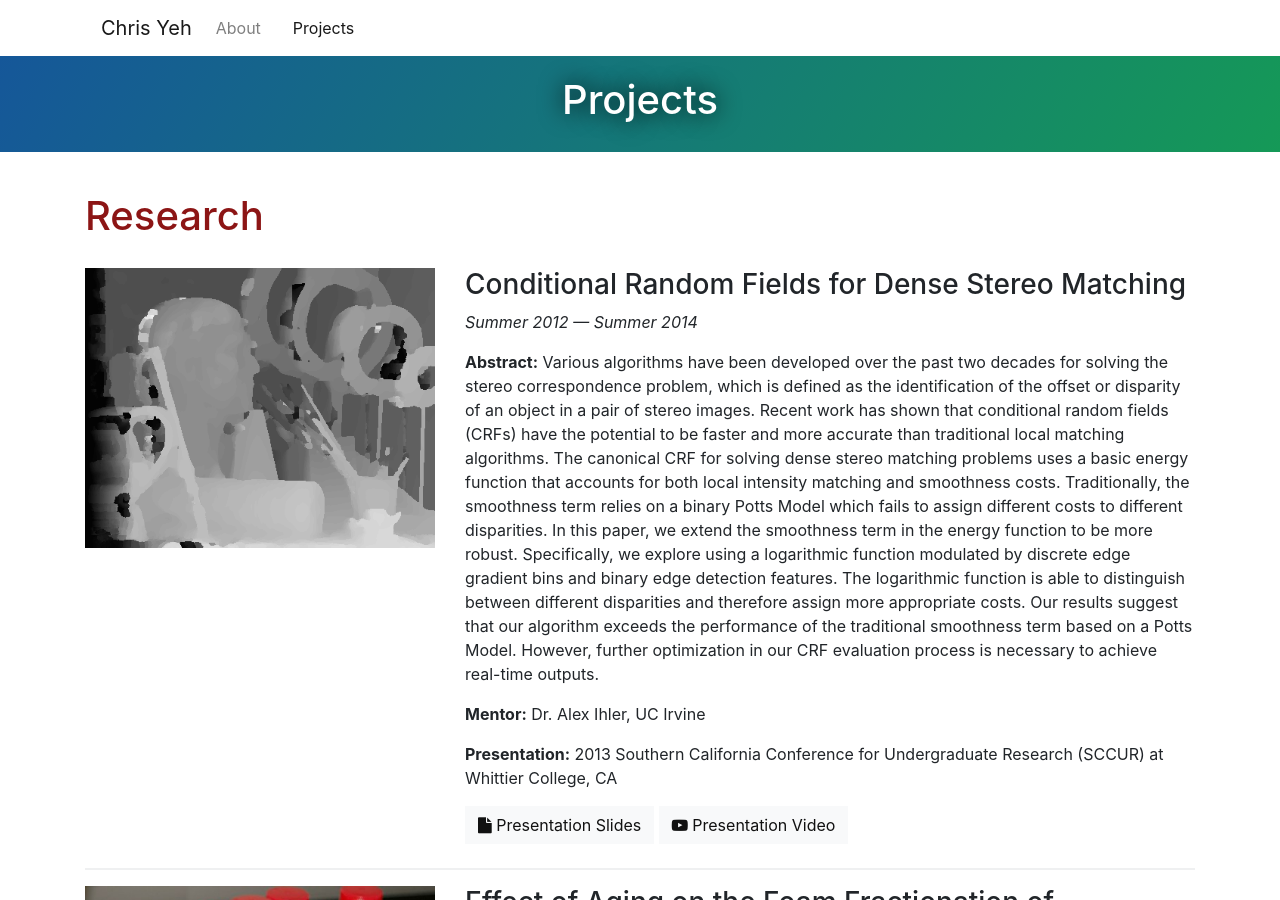
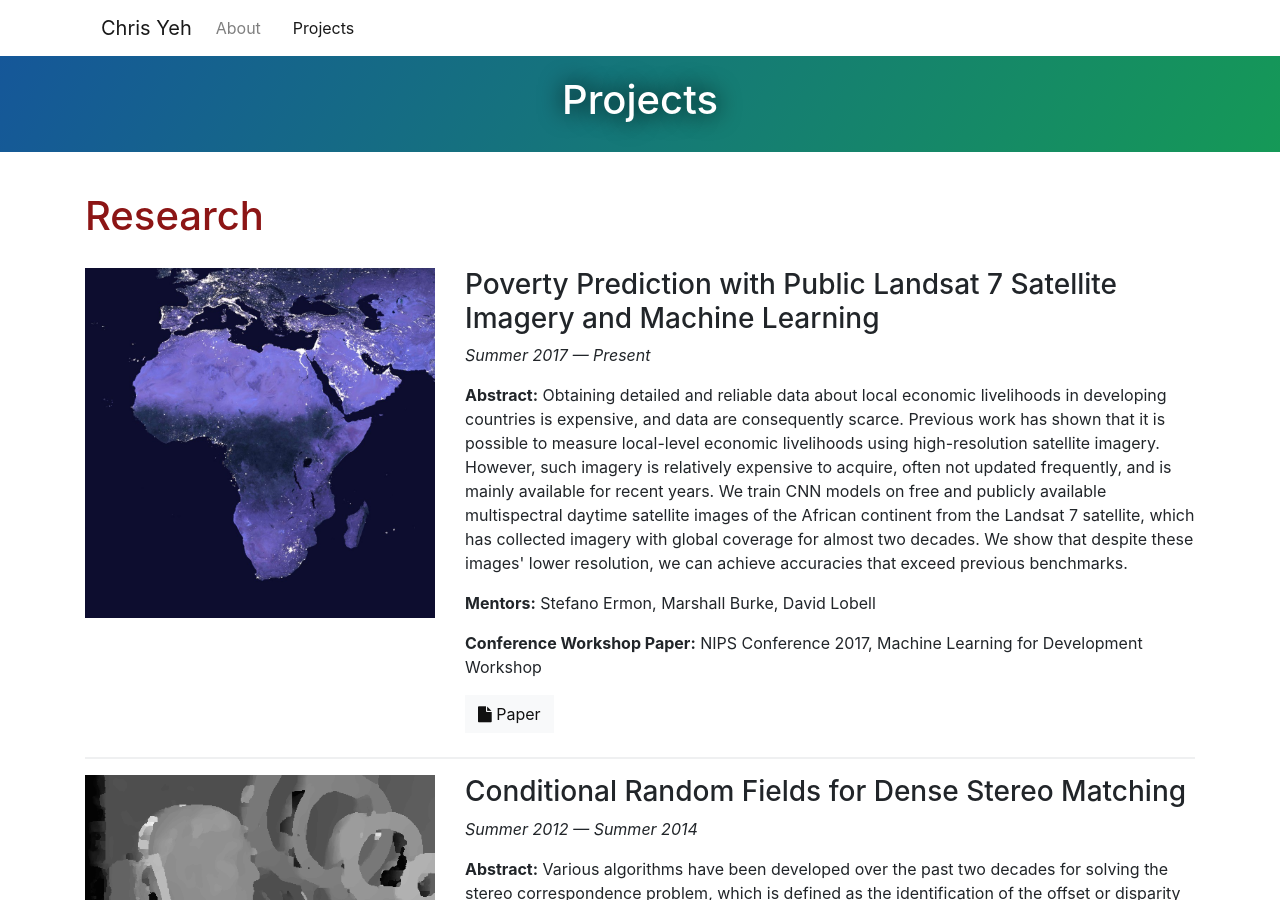
Before and after one commit to chrisyeh96/chrisyeh96.github.io, a Jekyll site: the page built from projects.md, in a window 1280 px wide and 900 px high. Built offline with Jekyll 4.4.1, drawn with Linux system fonts in a browser that asks for light colours; nearby versions of some CDN libraries.

Commit message:
Add poverty map research project

```diff
--- a/projects.md
+++ b/projects.md
@@ -6,6 +6,23 @@ use_fontawesome: true
 
 <!-- Research -->
 <h1 class="section-title">Research</h1>
+
+<div class="row content-row">
+<div class="col-12 col-sm-4 image-wrapper">
+    <img src="{{ site.baseurl }}/images/research_poverty_ermon.jpg">
+</div>
+<div class="col-12 col-sm-8">
+    <h3>Poverty Prediction with Public Landsat 7 Satellite Imagery and Machine Learning</h3>
+    <p class="italic">Summer 2017 — Present</p>
+    <p><span class="bold">Abstract:</span> Obtaining detailed and reliable data about local economic livelihoods in developing countries is expensive, and data are consequently scarce. Previous work has shown that it is possible to measure local-level economic livelihoods using high-resolution satellite imagery. However, such imagery is relatively expensive to acquire, often not updated frequently, and is mainly available for recent years. We train CNN models on free and publicly available multispectral daytime satellite images of the African continent from the Landsat 7 satellite, which has collected imagery with global coverage for almost two decades. We show that despite these images' lower resolution, we can achieve accuracies that exceed previous benchmarks.</p>
+    <p><span class="bold">Mentors:</span> Stefano Ermon, Marshall Burke, David Lobell</p>
+    <p><span class="bold">Conference Workshop Paper:</span> NIPS Conference 2017, Machine Learning for Development Workshop</p>
+    <a href="https://arxiv.org/pdf/1711.03654.pdf" class="btn btn-light">
+        <i class="fa fa-file"></i> Paper
+    </a>
+</div>
+</div>
+<hr>
 
 <div class="row content-row">
 <div class="col-12 col-sm-4 image-wrapper">
```
Also changed, not shown: images/research_poverty_ermon.jpg (added).
